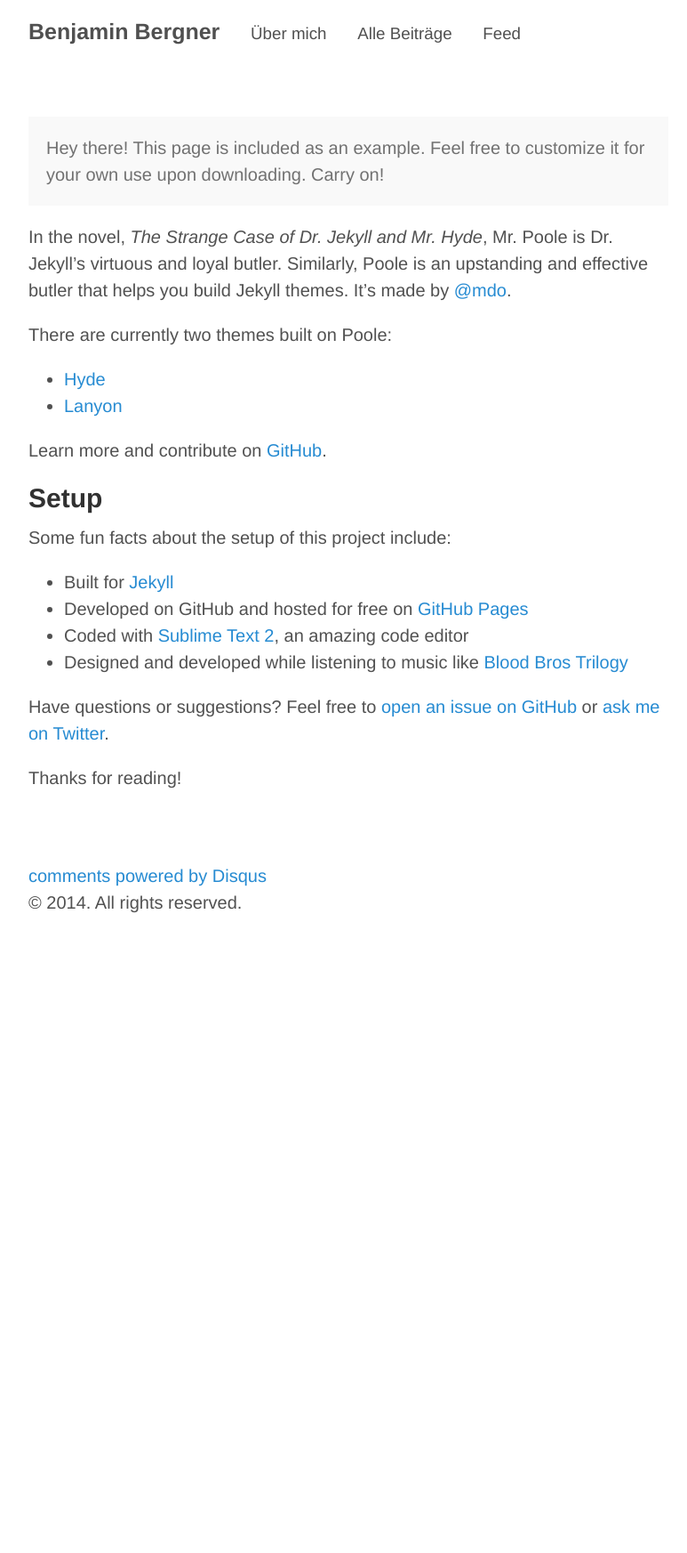
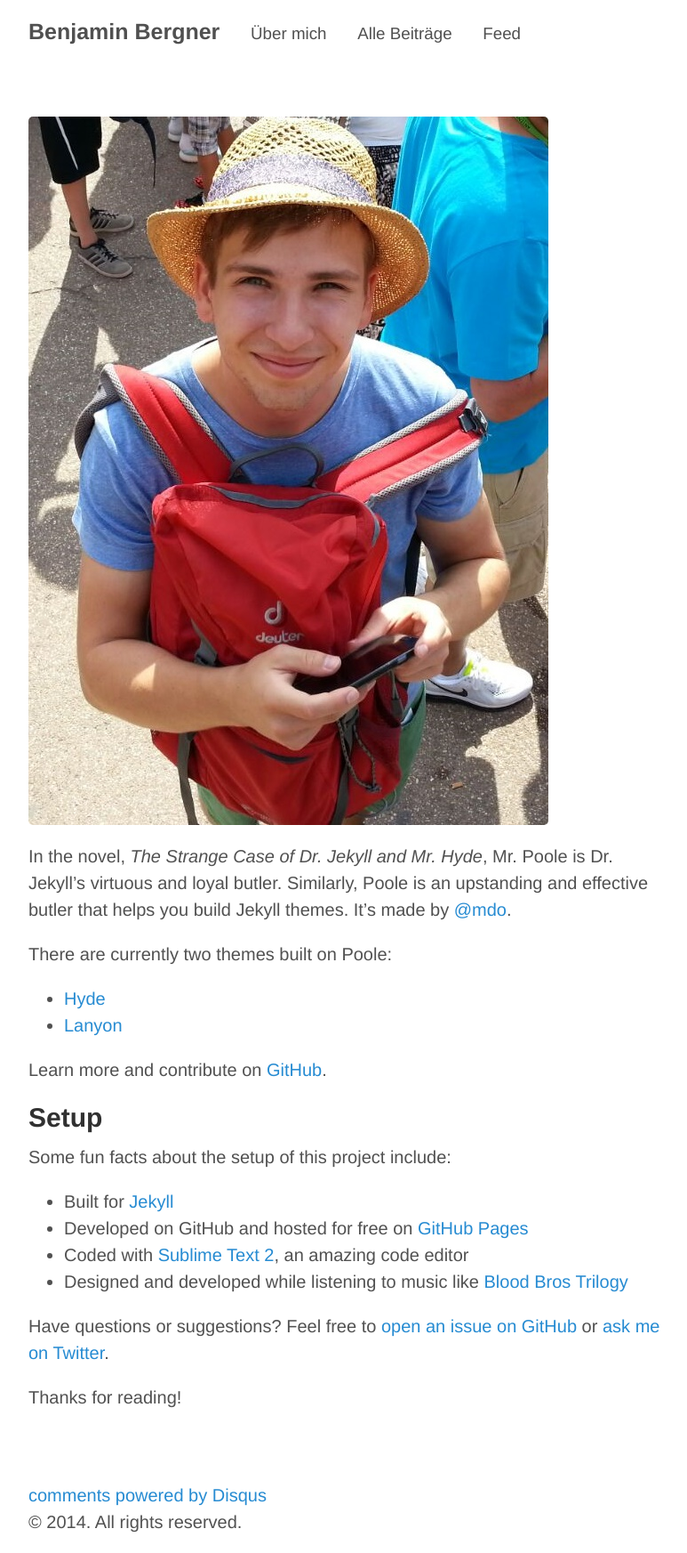
Before and after one commit to benjaminbergner/indien_blog, a Jekyll site: the page built from about.md, in a window 1280 px wide. Shown: the whole page at 89% size, without its empty margins (248-1021 px from the left). Built offline with Jekyll 4.4.1, drawn with Linux system fonts in a browser that asks for light colours; Markdown is read by kramdown in place of the engine named in the settings; comment, search, counter and statistics services are not loaded; before the commit the page ends 1049 px from its top, so only the background shows below that.

Commit message:
images dire
images dire

```diff
--- a/about.md
+++ b/about.md
@@ -2,9 +2,7 @@
 layout: page
 ---
 
-<p class="message">
-  Hey there! This page is included as an example. Feel free to customize it for your own use upon downloading. Carry on!
-</p>
+![Bild von Benjamin Bergner](/images/Benjamin_Bergner.jpg)
 
 In the novel, *The Strange Case of Dr. Jekyll and Mr. Hyde*, Mr. Poole is Dr. Jekyll's virtuous and loyal butler. Similarly, Poole is an upstanding and effective butler that helps you build Jekyll themes. It's made by [@mdo](https://twitter.com/mdo).
 
```
Also changed, not shown: images/Benjamin_Bergner.jpg (added).
